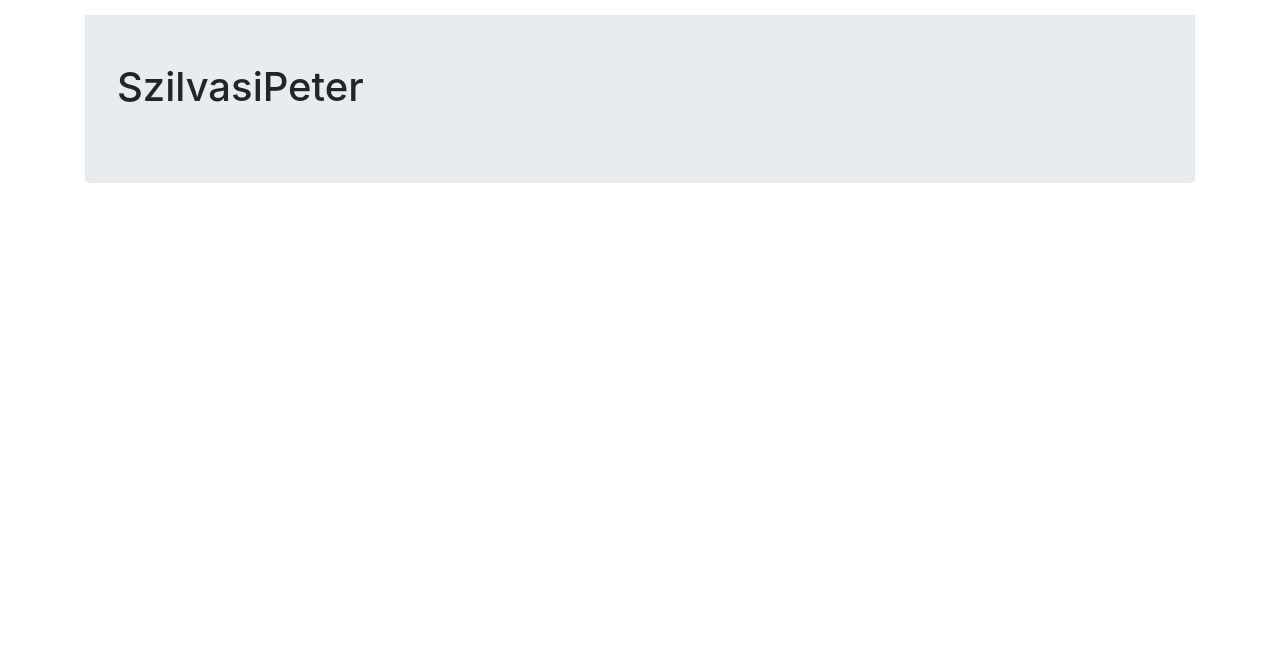
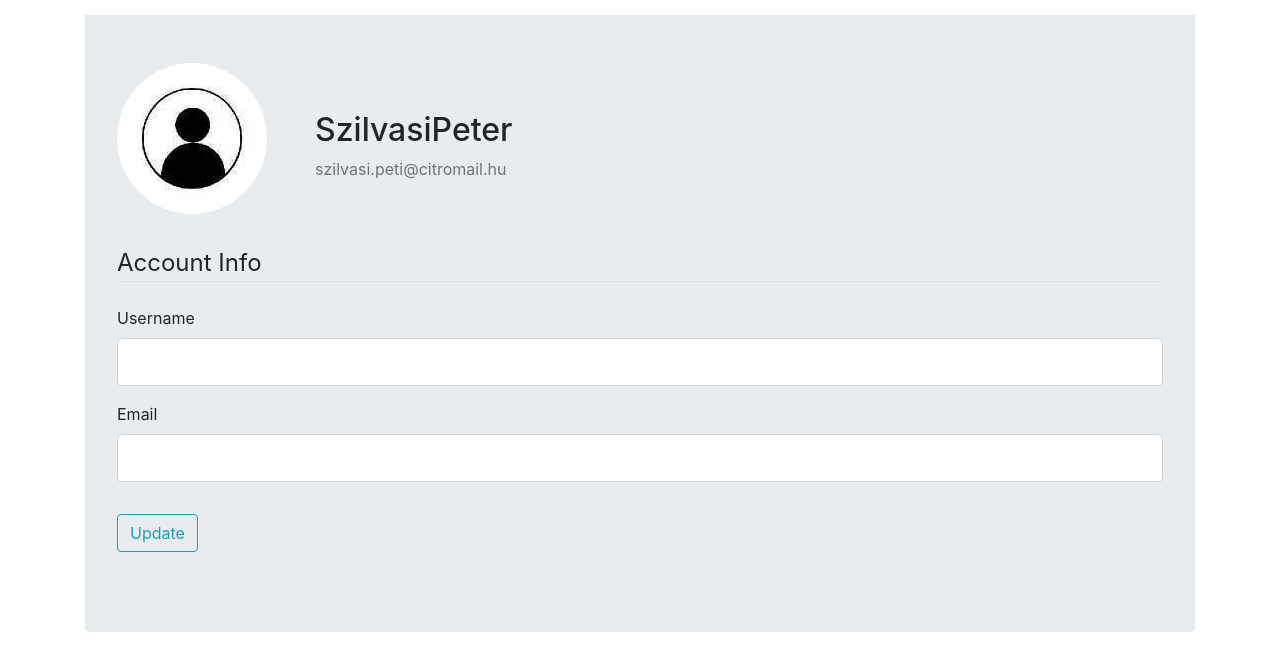
Before and after one commit to SzilvasiPeter/FlaskWebDevelopment, a Flask app: page /account in a window 1280 px wide. Shown: the part 131-800 px from the top of the page. Run offline with Flask 2, Linux system fonts and the light colour scheme; a user stored in the database is signed in; some libraries are stand-ins or nearby versions.

Commit message:
Continue account template, add profile picture and form for changing profile data

```diff
--- a/app/forms.py
+++ b/app/forms.py
@@ -1,4 +1,5 @@
 from flask_wtf import FlaskForm
+from flask_login import current_user
 from wtforms import StringField, PasswordField, SubmitField, BooleanField
 from wtforms.validators import DataRequired, Length, Email, EqualTo, ValidationError
 from app.models import User
@@ -37,3 +38,24 @@ class LoginForm(FlaskForm):
 
 	remember = BooleanField('Remember Me')
 	submit = SubmitField('Login')
+
+class UpdateAccountForm(FlaskForm):
+	username = StringField('Username',
+		validators=[DataRequired(), Length(min=2, max=20)])
+
+	email = StringField('Email',
+		validators=[DataRequired(), Email()])
+
+	submit = SubmitField('Update')
+
+	def validate_username(self, username):
+		if username.data != current_user.username:
+			user = User.query.filter_by(username=username.data).first()
+			if user:
+				raise ValidationError('The username is already exist. Please take a different one.')
+
+	def validate_email(self, email):
+		if email.data != current_user.email:
+			user = User.query.filter_by(email=email.data).first()
+			if user:
+				raise ValidationError('The	 Email is already exist. Please take a different one.')
--- a/app/templates/account.html
+++ b/app/templates/account.html
@@ -2,7 +2,51 @@
 {% block content %}
 	<div class="container">
 		<div class="jumbotron">
-			<h1>{{ current_user.username }}</h1>
+			<div class="content-section">
+			  <div class="media">
+			    <img class="rounded-circle account-img" src="{{ image_file }}">
+			    <div class="media-body m-5">
+			      <h2 class="account-heading">{{ current_user.username }}</h2>
+			      <p class="text-secondary">{{ current_user.email }}</p>
+			    </div>
+			  </div>
+			  <form method="POST" action="">
+			{{ form.hidden_tag() }}
+			<fieldset class="form-group">
+				<legend class="border-bottom mb-4">Account Info</legend>
+				<div class="form-group">
+					{{ form.username.label(class="form-control-label") }}
+
+					{% if form.username.errors%}
+						{{ form.username(class="form-control form-control-lg is-invalid") }}
+						<div class="invalid-feedback">
+							{% for error in form.username.errors %}
+								<span>{{ error }}</span>
+							{% endfor %}
+						</div>
+					{% else %}
+						{{ form.username(class="form-control form-control-lg") }}
+					{% endif %}
+				</div>
+				<div class="form-group">
+					{{ form.email.label(class="form-control-label") }}
+					{% if form.email.errors%}
+						{{ form.email(class="form-control form-control-lg is-invalid") }}
+						<div class="invalid-feedback">
+							{% for error in form.email.errors %}
+								<span>{{ error }}</span>
+							{% endfor %}
+						</div>
+					{% else %}
+						{{ form.email(class="form-control form-control-lg") }}
+					{% endif %}
+				</div>
+			</fieldset>
+			<div class="form-group">
+				{{ form.submit(class="btn btn-outline-info")}}
+			</div>
+		</form>
+			</div>
 		</div>
 	</div>
 {% endblock content %}
--- a/app/views.py
+++ b/app/views.py
@@ -1,6 +1,6 @@
 from flask import render_template, url_for, flash, redirect, request
 from app import app, db, bcrypt
-from app.forms import RegistrationForm, LoginForm
+from app.forms import RegistrationForm, LoginForm, UpdateAccountForm
 from app.models import User, Post
 from flask_login import login_user, current_user, logout_user, login_required
 
@@ -70,7 +70,9 @@ def logout():
 @app.route('/account')
 @login_required
 def account():
-	return render_template('account.html', title='Account')
+	form = UpdateAccountForm()
+	image_file = url_for('static', filename='profile_pics/' + current_user.image_file)
+	return render_template('account.html', title='Account', image_file=image_file, form=form)
 
 @app.route('/pricing')
 def pricing():
```
Also changed, not shown: app/static/profile_pics/default.jpg (added), app/static/profile_pics/profile_pic_dog.jpeg (added), app/static/profile_pics/profile_pic_man.jpeg (added), app/static/profile_pics/profile_pic_woman.jpeg (added).
